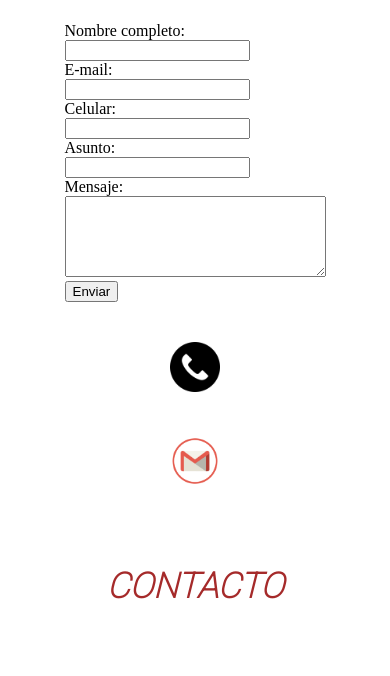
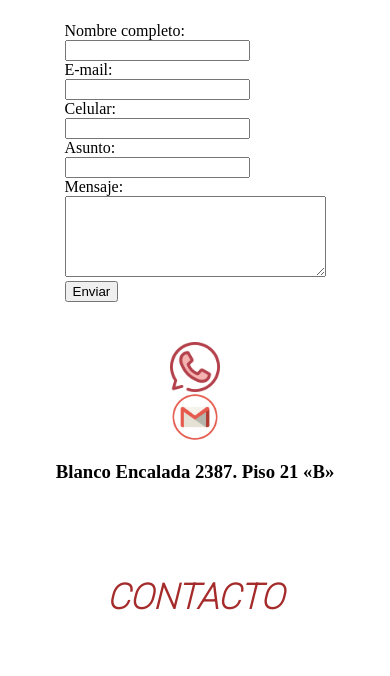
Before and after one commit to EzequielEhrman/GrupoMedicoHigeaScss, a website: page index.html in a window 390 px wide. Shown: the part 958-1634 px from the top of the page. Drawn offline with nearby package versions, Linux system fonts and the light colour scheme.

Commit message:
Cambie los iconos del footer y modifique la estructura

```diff
--- a/css/style.css
+++ b/css/style.css
@@ -148,6 +148,9 @@
     font-size: 20px;
     color: brown;
   }
+  .logol{display: flex;
+flex-direction: column;
+align-items: center;}
 }
 /*DESKTOP*/
 @media (min-width: 1023px) {
--- a/index.html
+++ b/index.html
@@ -68,11 +68,11 @@
   <!--Pie de pagina-->
    <footer class="jusconbet  Align-i-center mt0">
     <div class="logol p20">
-      <img src="img/llamda.pgn.png" alt="llamada" width="50" height="50">
+      <img src="img/logowpp.png" alt="wpp" width="50" height="50">
+      <img src="img/gmail.png" alt="gmail"width="50" height="50">
+      <h3>Blanco Encalada 2387. Piso 21 «B»</h3>
     </div>
-    <div class="gmail p20">
-      <img src="img/gmail.png" alt="gmail"width="50" height="50">
-    </div>
+
     <div class="contacto p20">
       <h3><a href="pages/contacto.html">CONTACTO</a>
     </div>
```
Also changed, not shown: img/alfiler.png (added), img/logowpp.png (added).
